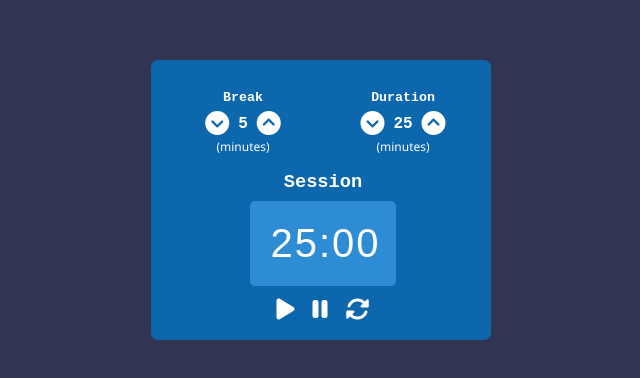
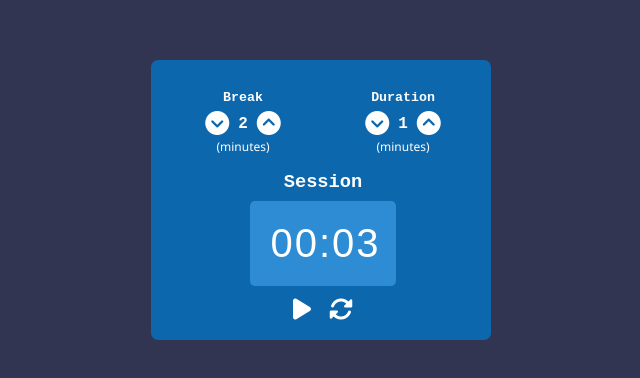
Before and after one commit to M-lakshan/REACT-Simple_Timer, a React app: page / in a window 1280 px wide. Shown: the part 200-578 px from the top of the page, without its empty margins (319-959 px from the left). Built offline with nearby package versions, Linux system fonts and the light colour scheme; a web font is replaced by a local one.

Commit message:
27 passes

```diff
--- a/src/components/App.js
+++ b/src/components/App.js
@@ -6,12 +6,12 @@ class App extends React.Component {
 
   constructor(props) {
     super(props);
-    this.UpdateSession = this.UpdateSession.bind(this);
+    this.UpdateSession = this.UpdateSessionDurations.bind(this);
 
     this.state = {
-      session_time: new Date(1500 * 1000).toISOString().substring(14, 19),
-      session_break: 5,
-      session_length: 25,
+      session_time: new Date(3 * 1000).toISOString().substring(14, 19),
+      session_break: 2,
+      session_length: 1,
       session_state: "stopped",
       session_paused: false,
       session_type: "countdown",
@@ -19,13 +19,17 @@ class App extends React.Component {
     }
   }
 
-  ChangeSessionState(secs_val) {
+  ChangeSessionState(time_val) {
+    document.getElementById("beep").pause();
+
+    console.log(new Date(time_val).toString().split(' ')[4].substring(3,8));/////////////
 
     this.setState(prevState => {
       return {
         session_break: prevState.session_break,
         session_length: prevState.session_length,
-        session_time: new Date(secs_val-1).toString().split(' ')[4].substring(3,8),
+        // session_time: time_val,
+        session_time: new Date(time_val).toString().split(' ')[4].substring(3,8),
         session_state: "running",
         session_paused: false,
         session_type: (prevState.session_type==="countdown") ? "break" : "countdown"
@@ -62,7 +66,7 @@ class App extends React.Component {
 
         this.setState(
           {
-            session_time: "25:00",
+            session_time: new Date(1500 * 1000).toISOString().substring(14, 19),
             session_break: 5,
             session_length: 25,
             session_state: "stopped",
@@ -74,7 +78,7 @@ class App extends React.Component {
       } else {
         this.setState(
           {
-            session_time: "25:00",
+            session_time: new Date(1500 * 1000).toISOString().substring(14, 19),
             session_break: 5,
             session_length: 25,
             session_state: "stopped",
@@ -115,10 +119,11 @@ class App extends React.Component {
         this.setState({ session_time: upd_time });
 
         if(upd_time==="00:00") {
+          document.getElementById("beep").play();
+
           let upd_val = (this.state.session_type==="countdown") ? this.state.session_break : this.state.session_length;
-          let updated_time = new Date(`${current_date}T0${upd_val===60 ? "1:00:00" : (`0:${upd_val<10 ? '0'+upd_val : upd_val}:00`)}`).getTime();
-
-          document.getElementById("beep").play();
+          // let updated_time = upd_val===60 ? "60:00" : (`${upd_val<10 ? '0'+upd_val : upd_val}:00`);
+          let updated_time = new Date(`${current_date}T0${upd_val==="60:00" ? "1:00:00" : ("0:"+(upd_val<10 ? '0'+upd_val : upd_val))}`).getTime();
 
           setTimeout(() => this.ChangeSessionState(updated_time),1000);
         }
@@ -135,7 +140,7 @@ class App extends React.Component {
     }
   }
 
-  UpdateSession(value) {
+  UpdateSessionDurations(value) {
 
     try {
       let upd_val = (value["type"]==="break") ? this.state.session_break : this.state.session_length;
@@ -159,17 +164,14 @@ class App extends React.Component {
     }
   }
 
-  componentDidMount() {
-
-  }
-
   render() {
     let param = (this.state.session_state==="running" ? ((this.state.session_paused) ? "start" : "pause") : "start");
+    let btn_cls = (this.state.session_paused ? "play" : (this.state.session_state==="running" ? "pause" : "play"));
 
     return (
       <div id="Timer" className="App">
         <Timeset
-          setTimeFrame={(e) => this.UpdateSession(e)}
+          setTimeFrame={(e) => this.UpdateSessionDurations(e)}
           _id="break-label"
           _class="break-control"
           _type="Break"
@@ -179,7 +181,7 @@ class App extends React.Component {
           _val={this.state.session_break}
         />
         <Timeset
-          setTimeFrame={(e) => this.UpdateSession(e)}
+          setTimeFrame={(e) => this.UpdateSessionDurations(e)}
           _id="session-label"
           _class="session-control"
           _type="Duration"
@@ -200,10 +202,7 @@ class App extends React.Component {
           </div>
           <div className="controls">
             <button id="start_stop" onClick={() => this.ManageSession(param)}>
-              <i className={`fa-solid fa-${this.state.session_state==="running" ? "stop" : "play"}`}></i>
-            </button>
-            <button id="pause" onClick={() => this.ManageSession(param)}>
-              <i className="fa-solid fa-pause"></i>
+              <i className={`fa-solid fa-${btn_cls}`}></i>
             </button>
             <button id="reset" onClick={() => this.ManageSession("reset")}>
               <i className="fa-solid fa-rotate"></i>
--- a/src/styles/App.scss
+++ b/src/styles/App.scss
@@ -157,10 +157,10 @@
           }
         }
 
-        i.fa-stop {
+        i.fa-pause {
 
           &:hover {
-            color: #ff5252 !important;
+            color: #ff8300 !important;
           }
         }
       }
@@ -172,12 +172,12 @@
         }
       }
 
-      #pause {
+      // #pause {
 
-        &:hover {
-          color: #ff8300 !important;
-        }
-      }
+      //   &:hover {
+      //     color: #ff8300 !important;
+      //   }
+      // }
 
       #beep {
         display: inline-block;
```
Also changed, not shown: src/styles/App.css, 1 other file.
